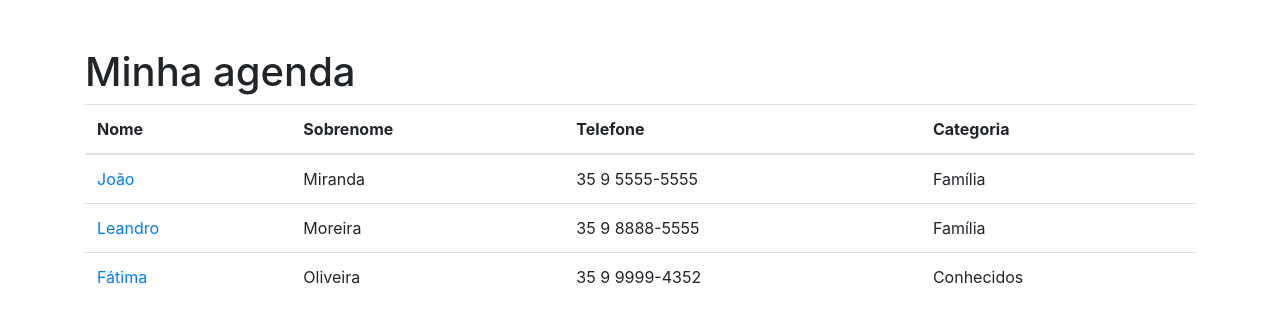
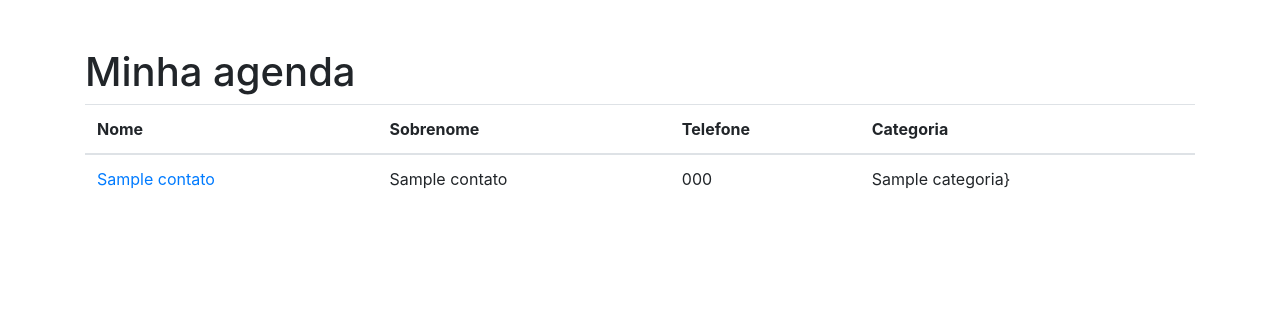
Before and after one commit to BPerdona/agenda_django, a Django app: page / in a window 1280 px wide. Shown: the part 56-379 px from the top of the page. Run offline with Django 3.2, Linux system fonts and the light colour scheme; tables that the repository leaves empty hold one stand-in row (values such as "Sample post"); some libraries are stand-ins or nearby versions.

Commit message:
Projeto Agenda: Exibindo valores nas views

```diff
--- a/contatos/admin.py
+++ b/contatos/admin.py
@@ -5,8 +5,7 @@ from .models import Categoria, Contato
 
 class ContatoAdmin(admin.ModelAdmin):
     list_display = ('id', 'nome', 'sobrenome', 'telefone', 'email', 'data_criacao', 'categoria')
-    list_display_links = ('id', 'nome', 'sobrenome', 'telefone', 'email', 'data_criacao', 'categoria')
-    list_filter = ('nome', 'sobrenome')
+    list_display_links = ('id', 'nome', 'sobrenome')
     list_per_page = 10
     search_fields = ('nome', 'sobrenome', 'telefone')
 
--- a/contatos/templates/contatos/index.html
+++ b/contatos/templates/contatos/index.html
@@ -12,30 +12,16 @@
     </tr>
     </thead>
     <tbody>
-    <tr>
-        <td>
-        <a href="#"> João</a>
-        </td>
-        <td>Miranda</td>
-        <td>35 9 5555-5555</td>
-        <td>Família</td>
-    </tr>
-    <tr>
-        <td>
-        <a href="#"> Leandro</a>
-        </td>
-        <td>Moreira</td>
-        <td>35 9 8888-5555</td>
-        <td>Família</td>
-    </tr>
-    <tr>
-        <td>
-        <a href="#"> Fátima</a>
-        </td>
-        <td>Oliveira</td>
-        <td>35 9 9999-4352</td>
-        <td>Conhecidos</td>
-    </tr>
+        {% for contato in contatos %}
+            <tr>
+                <td>
+                <a href="#"> {{ contato.nome }}</a>
+                </td>
+                <td>{{ contato.sobrenome }}</td>
+                <td>{{ contato.telefone }}</td>
+                <td>{{ contato.categoria }}}</td>
+            </tr>
+        {% endfor %}
     </tbody>
 </table>
 {% endblock %}
--- a/contatos/views.py
+++ b/contatos/views.py
@@ -1,4 +1,8 @@
 from django.shortcuts import render
+from .models import Contato
 
 def index(request):
-    return render(request, 'contatos/index.html')
+    contatos = Contato.objects.all()
+    return render(request, 'contatos/index.html', {
+            'contatos': contatos
+    })
```
